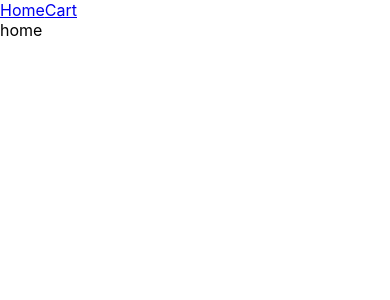
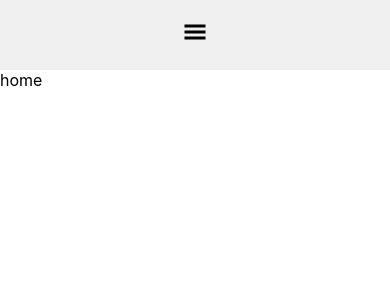
Before and after one commit to sz-adam/react-webshop, a React (Create React App) app: page / in a window 390 px wide. Shown: the top 300 px of the page. Built offline with nearby package versions, Linux system fonts and the light colour scheme.

Commit message:
navbar +css

```diff
--- a/package.json
+++ b/package.json
@@ -9,6 +9,7 @@
     "axios": "^1.4.0",
     "react": "^18.2.0",
     "react-dom": "^18.2.0",
+    "react-icons": "^4.10.1",
     "react-router-dom": "^6.14.1",
     "react-scripts": "5.0.1",
     "web-vitals": "^2.1.4"
--- a/src/components/Navbar.jsx
+++ b/src/components/Navbar.jsx
@@ -1,12 +1,30 @@
-import React from 'react'
+import { useState } from 'react'
 import { Link } from 'react-router-dom'
+import '../styles/Navbar.css'
+import { AiOutlineHome } from 'react-icons/ai'
+import { AiOutlineShoppingCart } from 'react-icons/ai'
+import { GiHamburgerMenu } from 'react-icons/gi'
+import { AiOutlineClose } from 'react-icons/ai'
 
 export default function Navbar() {
+  const [mobile, setMobile] = useState(false)
+
+  const closeMobileMenu = () => {
+    setMobile(false);
+  }
   return (
-    <div>
-      <Link to="/">Home</Link>
-      <Link to="/cart">Cart</Link>
-
+    <div className='navbar'>
+      <div className={mobile ? 'nav-links-mobile' : 'nav-links'}>
+        <Link to="/" className="navLink"onClick={closeMobileMenu} >
+          {mobile ? 'Home' :<AiOutlineHome />}
+        </Link>
+        <Link to="/cart" className="navLink" onClick={closeMobileMenu}>
+          {mobile ? 'Cart' :  <AiOutlineShoppingCart />}
+        </Link>
+      </div>
+      <button className='mobile-menu-icon' onClick={() => setMobile(!mobile)}>
+        {mobile ? <AiOutlineClose />: <GiHamburgerMenu /> }
+      </button>
     </div>
   )
 }
--- a/src/pages/Cart.jsx
+++ b/src/pages/Cart.jsx
@@ -4,6 +4,7 @@ export default function Cart() {
   return (
     <div>
       Cart
+
     </div>
   )
 }
--- /dev/null
+++ b/src/styles/Navbar.css
@@ -0,0 +1,83 @@
+.navbar {
+  display: flex;
+  justify-content: center;
+  align-items: center;
+  background-color: #f0f0f0;
+  padding: 10px;
+}
+
+
+
+.navLink {
+  font-size: 1.5rem;
+  font-weight: bold;
+  padding: 0 20px;
+  color: #555;
+  text-decoration: none;
+  transition: color 0.3s ease;
+}
+
+.navLink:hover {
+  color: #000;
+}
+
+.mobile-menu-icon {
+  display: none;
+}
+
+.nav-links-mobile {
+  position: fixed;
+  top: 0;
+  right: -200px;
+  height: 100vh;
+  width: 200px;
+  background-color: #f0f0f0;
+  transition: right 0.3s ease;
+  padding: 20px;
+  display: flex;
+  flex-direction: column;
+  justify-content: flex-start;
+  align-items: flex-start;
+}
+
+@media only screen and (max-width: 768px) {
+
+
+  .nav-links {
+    display: none;
+  }
+
+  .mobile-menu-icon {
+    display: block;
+    background: none;
+    border: none;
+    outline: none;
+    cursor: pointer;
+    padding: 10px;
+    font-size: 1.5rem;
+  }
+
+  .mobile-menu-icon svg:hover {
+    transform: scale(1.1);
+  }
+
+  .nav-links-mobile {
+    right: 0;
+    width: 200px;
+    display: flex;
+    flex-direction: column;
+    justify-content: center;
+    align-items: center;
+    font-size: 2rem;
+  }
+
+  .navLink {
+    margin: 10px 0;
+  }
+}
+
+@media only screen and (max-width: 576px) {
+  .nav-links-mobile {
+    width: 100px;
+  }
+}
```
Also changed, not shown: 1 other file (tests, documents, lock files or other folders).
